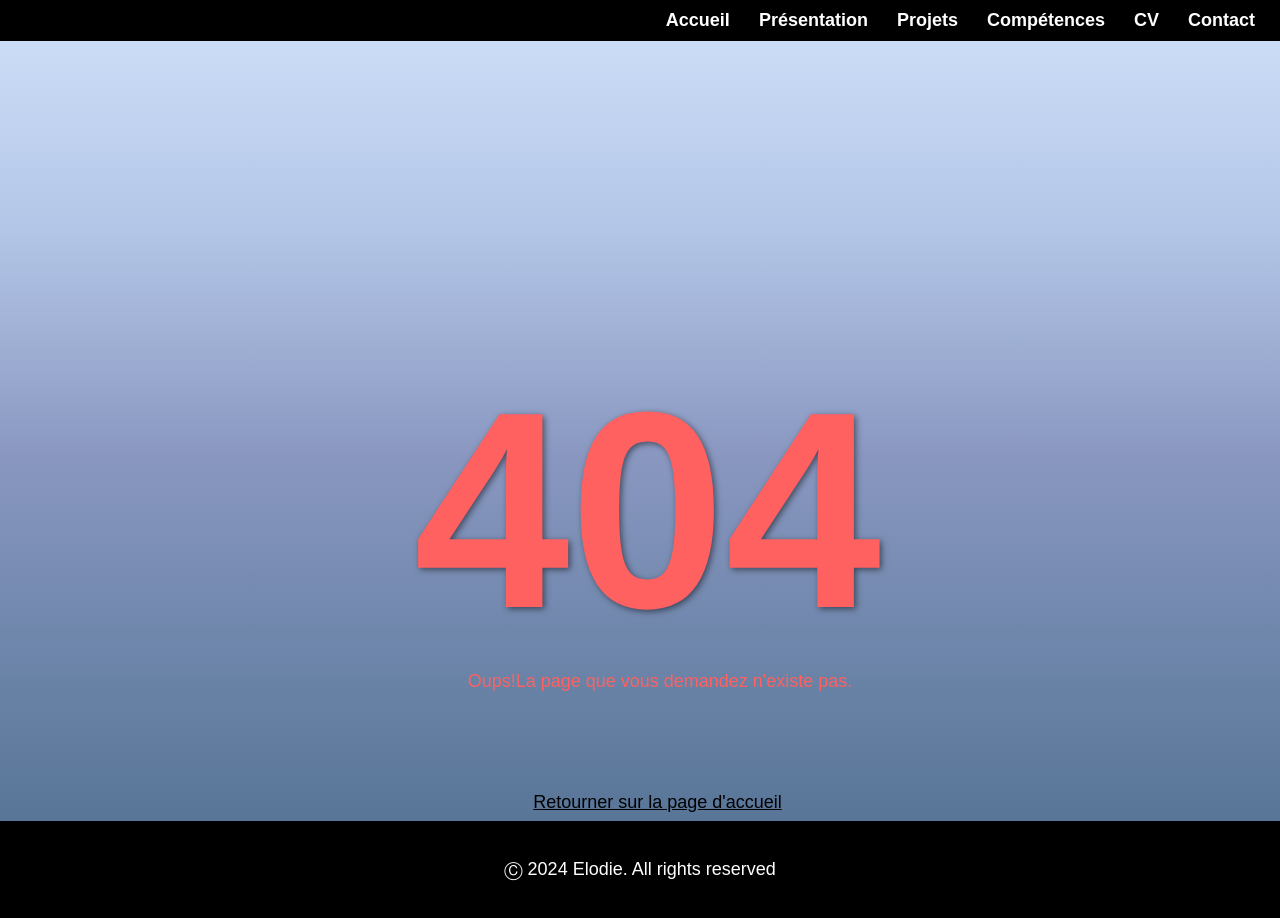
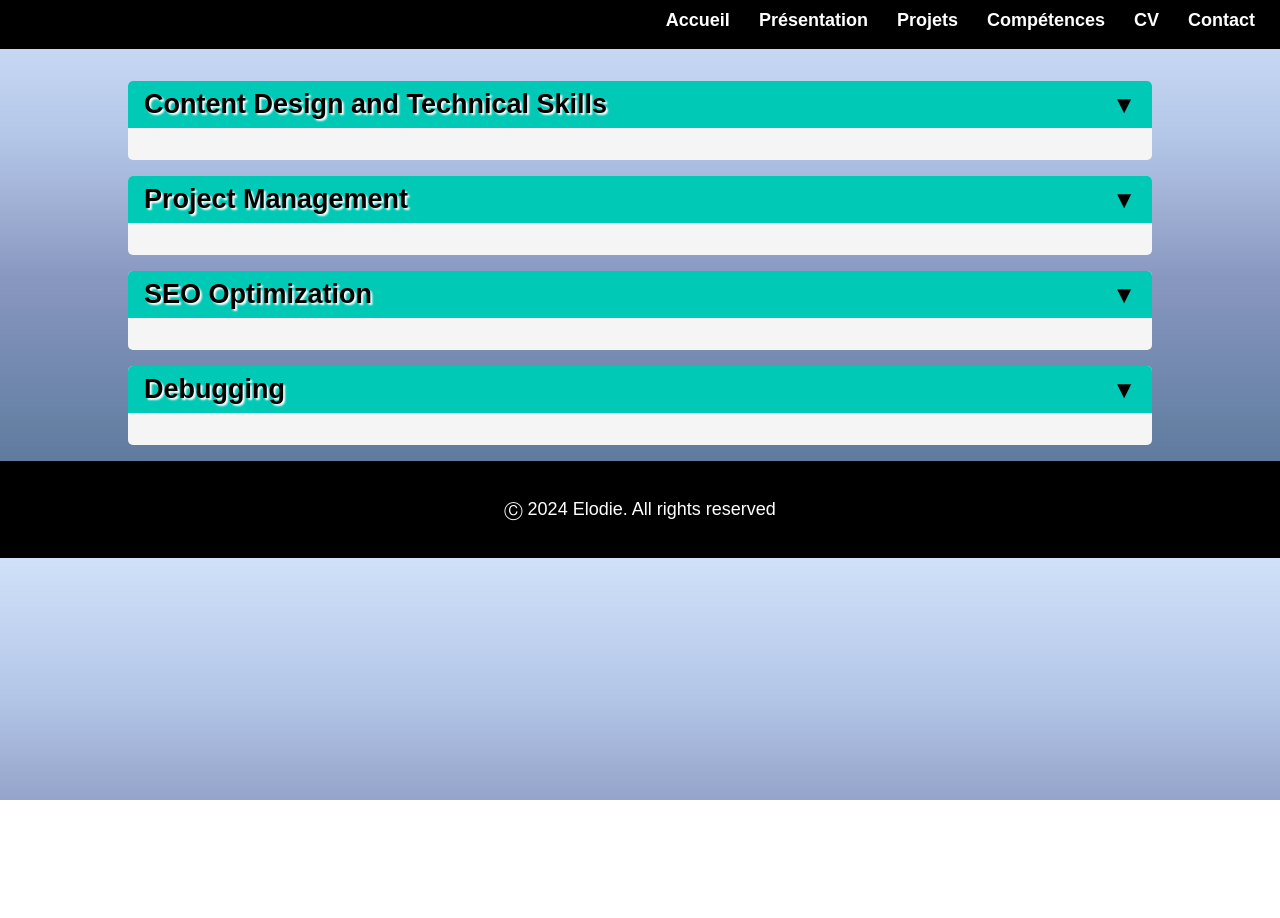
Before and after one commit to ELODIE-74/portefolioweb, a React (Create React App) app in the folder my-portfolio-app/: page /competences in a window 1280 px wide. Before the commit this address had no page. After the commit the page ends 800 px from the top, so only its background shows below. Built offline with nearby package versions, Linux system fonts and the light colour scheme.

Commit message:
rajoujt pages competences

```diff
--- a/my-portfolio-app/src/App.js
+++ b/my-portfolio-app/src/App.js
@@ -7,6 +7,7 @@ import Error404 from "./pages/error404/error404.jsx";
 import Contact from "./pages/contact/contact.jsx";
 import Projets from "./pages/projets/projets.jsx";
 import Presentation from "./pages/presentation/presentation.jsx"
+import Competences from "./pages/competences/competences.jsx";
 
 function App() {
   return (
@@ -18,6 +19,7 @@ function App() {
         <Route path="contact" element={<Contact />}/>
        <Route path="projets" element={<Projets/>}/>
        <Route path="presentation" element={<Presentation/>}/>
+       <Route path="competences" element={<Competences />}/>
       </Routes>
       <Footer />
     </Router>
--- /dev/null
+++ b/my-portfolio-app/src/pages/competences/competences.css
@@ -0,0 +1,58 @@
+.skills-container {
+    display: flex;
+    flex-direction: column;
+    align-items: center;
+    margin-top: 2rem;
+  }
+
+  .skill-section {
+    width: 80%;
+    margin-bottom: 1rem;
+    border-radius: 5px;
+    overflow: hidden;
+    background-color: #f5f5f5;
+  }
+
+  .section-title {
+    display: flex;
+    justify-content: space-between;
+    align-items: center;
+    background-color: #00c9b6;;
+    padding: 0.5rem 1rem;
+    cursor: pointer;
+  }
+
+  .section-title h2 {
+    margin: 0;
+
+  }
+
+  .toggle-icon {
+    font-size: 1.5rem;
+    transition: transform 0.3s;
+  }
+
+  .section-content {
+    padding: 1rem;
+    max-height: 0;
+    overflow: hidden;
+    transition: max-height 0.5s ease-out;
+  }
+
+  .skill-section.open .toggle-icon {
+    transform: rotate(180deg);
+  }
+
+  .skill-section.open .section-content {
+    max-height: 1000px;
+    transition: max-height 0.5s ease-in;
+  }
+
+  ul {
+    list-style-type: none;
+    padding-left: 0;
+  }
+
+  li {
+    margin-bottom: 0.5rem;
+  }
--- /dev/null
+++ b/my-portfolio-app/src/pages/competences/competences.jsx
@@ -0,0 +1,85 @@
+import React, { useState } from 'react';
+import "./competences.css";
+
+const SkillsPage = () => {
+  const [openSections, setOpenSections] = useState([]);
+
+  const toggleSection = (index) => {
+    if (openSections.includes(index)) {
+      setOpenSections(openSections.filter((i) => i !== index));
+    } else {
+      setOpenSections([...openSections, index]);
+    }
+  };
+
+  const skills = [
+    {
+      title: 'Content Design and Technical Skills',
+      items: [
+        'Node.js server',
+        'NPM',
+        'GitHub',
+        'Github Page',
+        'HTML Web Architecture',
+        'CSS Stylesheet',
+        'Javascript Dynamism',
+        'React Library create app',
+        'Swagger API',
+        'Redux',
+        'Figma design mockup',
+        'Browser Console',
+        'Command Line Terminal',
+      ],
+    },
+    {
+      title: 'Project Management',
+      items: [
+        'Trello',
+        'Kanban',
+        'UserStorie',
+        'Storytelling',
+        'Agile Management',
+        'Pinterest (information monitoring)',
+      ],
+    },
+    {
+      title: 'SEO Optimization',
+      items: [
+        'LightHouse audit',
+        'wave',
+        'Google Rich Snippet',
+        'OpenGraph metas for Facebook, and Twitter Cards',
+        'Schema.org',
+      ],
+    },
+    {
+      title: 'Debugging',
+      items: ['React devtools chrome', 'Console.log'],
+    },
+  ];
+
+  return (
+    <div className="skills-container">
+      {skills.map((section, index) => (
+        <div
+          key={index}
+          className={`skill-section ${openSections.includes(index) ? 'open' : ''}`}
+        >
+          <div className="section-title" onClick={() => toggleSection(index)}>
+            <h2>{section.title}</h2>
+            <div className="toggle-icon">{openSections.includes(index) ? '▲' : '▼'}</div>
+          </div>
+          <div className="section-content">
+            <ul>
+              {section.items.map((item, itemIndex) => (
+                <li key={itemIndex}>{item}</li>
+              ))}
+            </ul>
+          </div>
+        </div>
+      ))}
+    </div>
+  );
+};
+
+export default SkillsPage;
```
